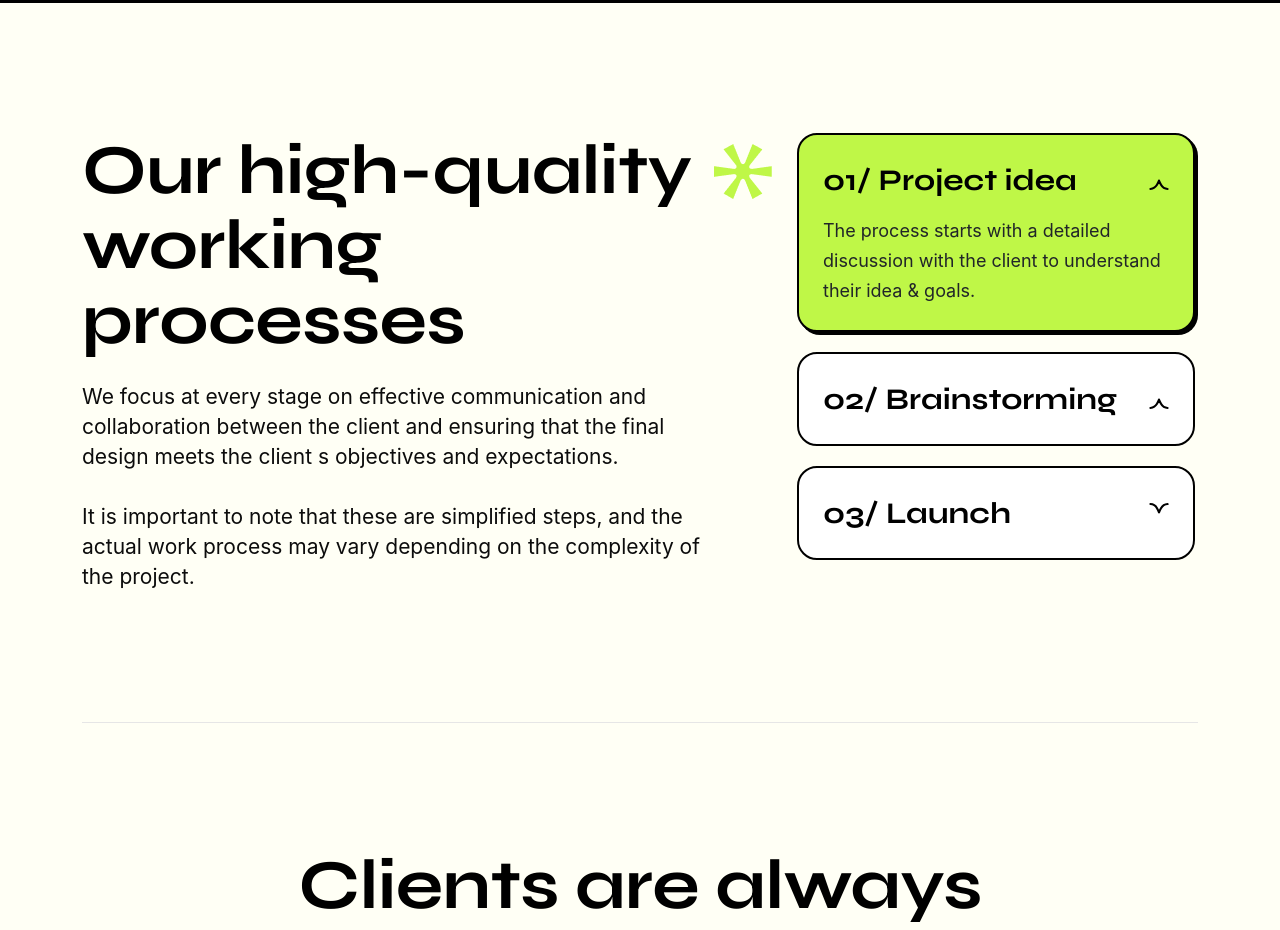
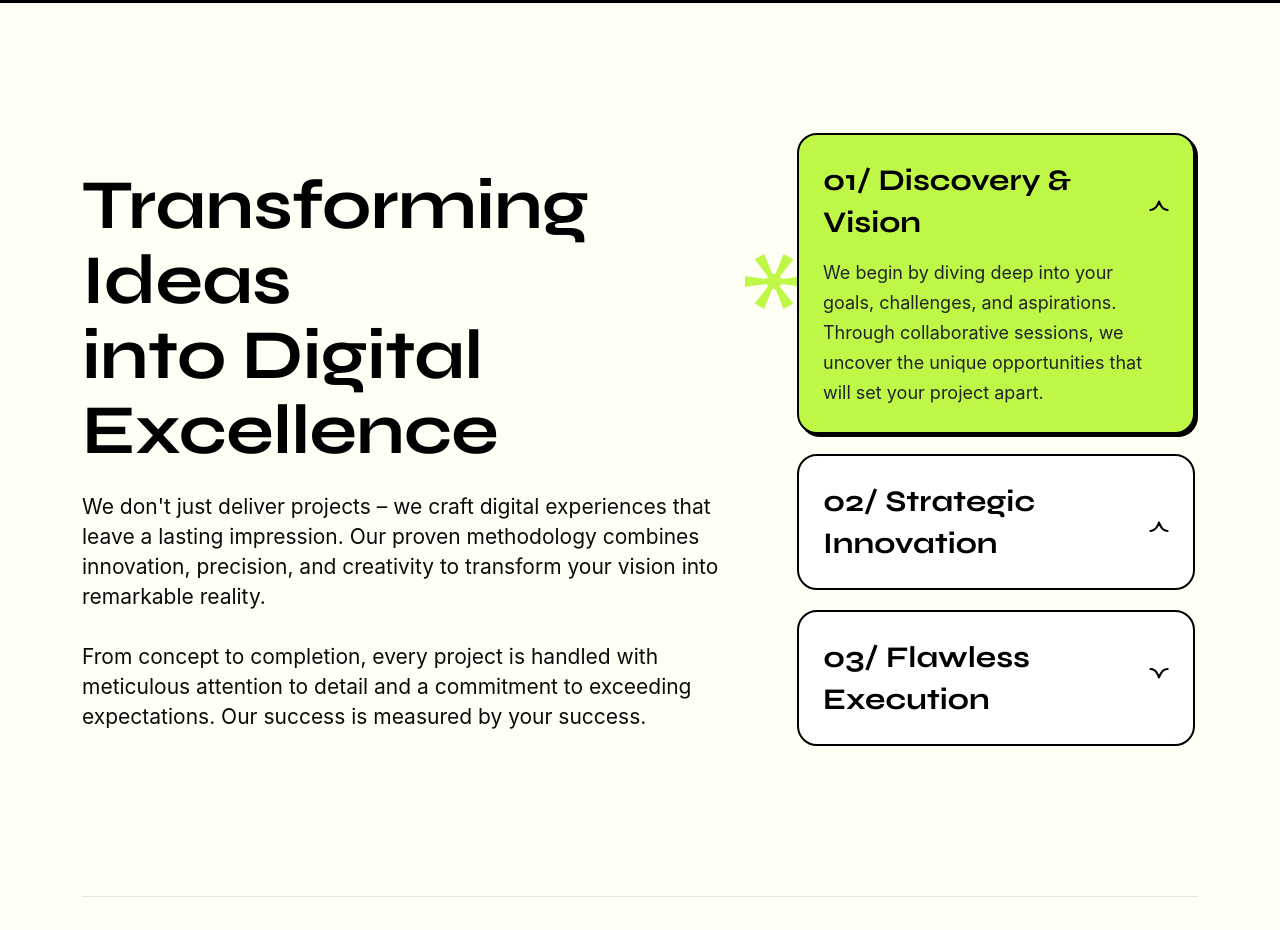
Before and after one commit to dekelohad/digtal-lift, a React (Vite) app: page / in a window 1280 px wide. Shown: the part 4400-5330 px from the top of the page. Built offline with nearby package versions, Linux system fonts and the light colour scheme; a web font is replaced by a local one.

Commit message:
better copy for text under our projects in homepage

```diff
--- a/src/components/home-one/why-choose-us/Accordion.jsx
+++ b/src/components/home-one/why-choose-us/Accordion.jsx
@@ -11,12 +11,12 @@ function Accordion() {
 						data-bs-toggle="collapse"
 						data-bs-target="#collapseOne"
 					>
-						01/ Project idea
+						01/ Discovery & Vision
 					</button>
 				</h3>
 				<div id="collapseOne" className="accordion-collapse collapse show" data-bs-parent="#aximo-accordion">
 					<div className="accordion-body">
-						The process starts with a detailed discussion with the client to understand their idea & goals.
+					We begin by diving deep into your goals, challenges, and aspirations. Through collaborative sessions, we uncover the unique opportunities that will set your project apart.
 					</div>
 				</div>
 			</FadeInStaggerTwoChildren>
@@ -28,12 +28,12 @@ function Accordion() {
 						data-bs-toggle="collapse"
 						data-bs-target="#collapseTwo"
 					>
-						02/ Brainstorming
+						02/ Strategic Innovation
 					</button>
 				</h3>
 				<div id="collapseTwo" className="accordion-collapse collapse" data-bs-parent="#aximo-accordion">
 					<div className="accordion-body">
-						rainstorming is a group creativity technique in which members attempt to find a conclusion.
+					Our expert team combines creative thinking with strategic planning to develop innovative solutions. We challenge conventions and explore cutting-edge possibilities to ensure your project stands out.
 					</div>
 				</div>
 			</FadeInStaggerTwoChildren>
@@ -45,12 +45,12 @@ function Accordion() {
 						data-bs-toggle="collapse"
 						data-bs-target="#collapseThree"
 					>
-						03/ Launch
+						03/ Flawless Execution
 					</button>
 				</h3>
 				<div id="collapseThree" className="accordion-collapse collapse" data-bs-parent="#aximo-accordion">
 					<div className="accordion-body">
-						The completed design assets or final product are delivered with necessary documentation.
+					With precision and passion, we bring your vision to life. Our rigorous quality assurance process ensures every detail is perfect before launch, setting the stage for your digital success.
 					</div>
 				</div>
 			</FadeInStaggerTwoChildren>
--- a/src/components/home-one/why-choose-us/Content.jsx
+++ b/src/components/home-one/why-choose-us/Content.jsx
@@ -1,23 +1,27 @@
 import Star2Img from "../../../assets/images/v1/star2.png";
+
 function Content() {
 	return (
 		<div className="aximo-default-content">
 			<h2>
 				<span className="aximo-title-animation">
-					Our high-quality
+					 Transforming Ideas
 					<span className="aximo-title-icon">
 						<img src={Star2Img} alt="Star2Img" />
 					</span>
 				</span>{" "}
-				working processes
+				 into Digital Excellence
 			</h2>
 			<p>
-				We focus at every stage on effective communication and collaboration between the client and ensuring
-				that the final design meets the client s objectives and expectations.
+				We don't just deliver projects – we craft digital experiences that leave a
+				lasting impression. Our proven methodology combines innovation,
+				precision, and creativity to transform your vision into remarkable
+				reality.
 			</p>
 			<p>
-				It is important to note that these are simplified steps, and the actual work process may vary depending
-				on the complexity of the project.
+				From concept to completion, every project is handled with meticulous
+				attention to detail and a commitment to exceeding expectations. Our
+				success is measured by your success.
 			</p>
 		</div>
 	);
```
